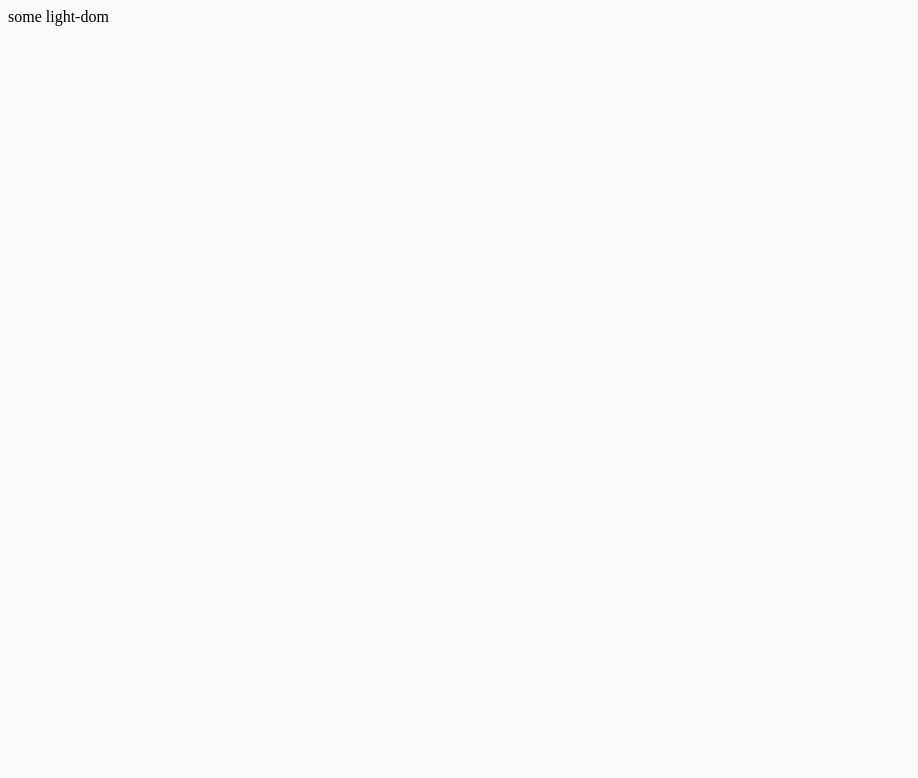
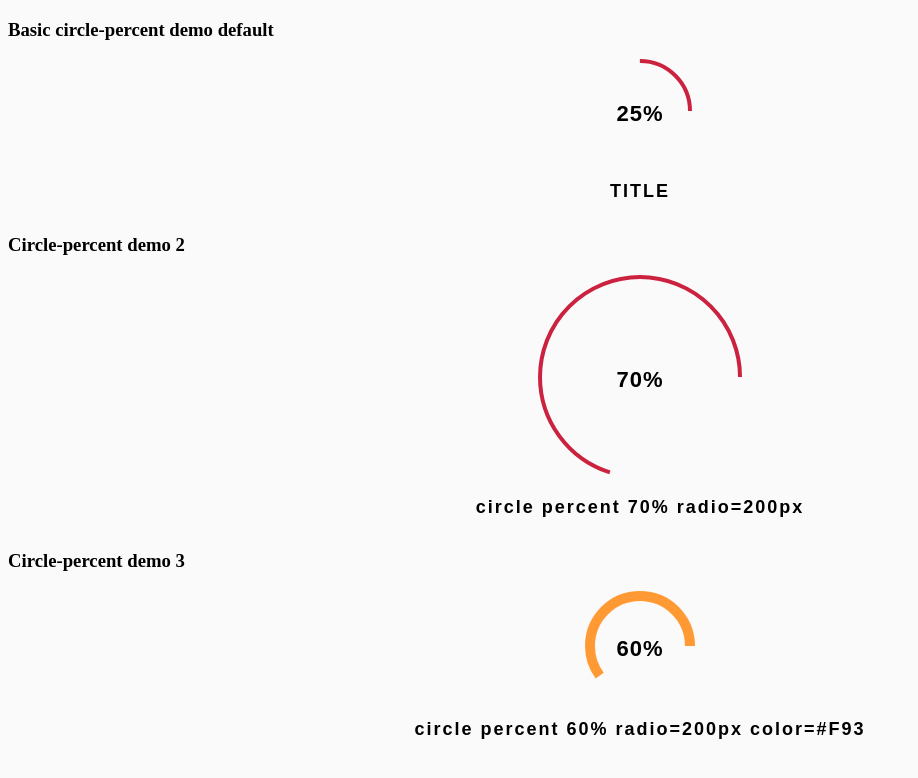
Before and after one commit to manufosela/circle-percent, a website with bundled scripts: page demo/index.html in a window 1280 px wide. Shown: the whole page, without its empty margins (0-918 px from the left). Built offline with nearby package versions, Linux system fonts and the light colour scheme.

Commit message:
feat: migrate to Lit

```diff
--- a/demo/index.html
+++ b/demo/index.html
@@ -1,29 +1,35 @@
-<!doctype html>
+<!DOCTYPE html>
 <html lang="en-GB">
   <head>
-  <meta charset="utf-8">
+    <meta charset="utf-8" />
     <style>
       body {
         background: #fafafa;
       }
     </style>
+    <script type="module" src="../circle-percent.js"></script>
   </head>
   <body>
-  <div id="demo"></div>
+    <div id="demo">
+      <div class="vertical-section-container centered">
+        <h3>Basic circle-percent demo default</h3>
+        <circle-percent></circle-percent>
 
-  <script type="module">
-    import { html, render } from 'lit';
-    import '../circle-percent.js';
+        <h3>Circle-percent demo 2</h3>
+        <circle-percent
+          percent="70"
+          radio="200"
+          title="circle percent 70% radio=200px"
+        ></circle-percent>
 
-    const title = 'Hello owc World!';
-    render(
-      html`
-        <circle-percent .title=${title}>
-          some light-dom
-        </circle-percent>
-      `,
-      document.querySelector('#demo')
-    );
-  </script>
+        <h3>Circle-percent demo 3</h3>
+        <circle-percent
+          percent="60"
+          swidth="10"
+          scolor="#F93"
+          title="circle percent 60% radio=200px color=#F93"
+        ></circle-percent>
+      </div>
+    </div>
   </body>
 </html>
--- a/src/CirclePercent.js
+++ b/src/CirclePercent.js
@@ -8,7 +8,7 @@ import { LitElement, html, css } from 'lit';
  * @polymer
  * @demo demo/index.html
  */
-class CirclePercent extends LitElement {
+export class CirclePercent extends LitElement {
   static get properties() {
     return {
       title: { type: String },
```
Also changed, not shown: package.json (+17 -5 lines). Lines whose indentation alone changed are shown as unchanged.
